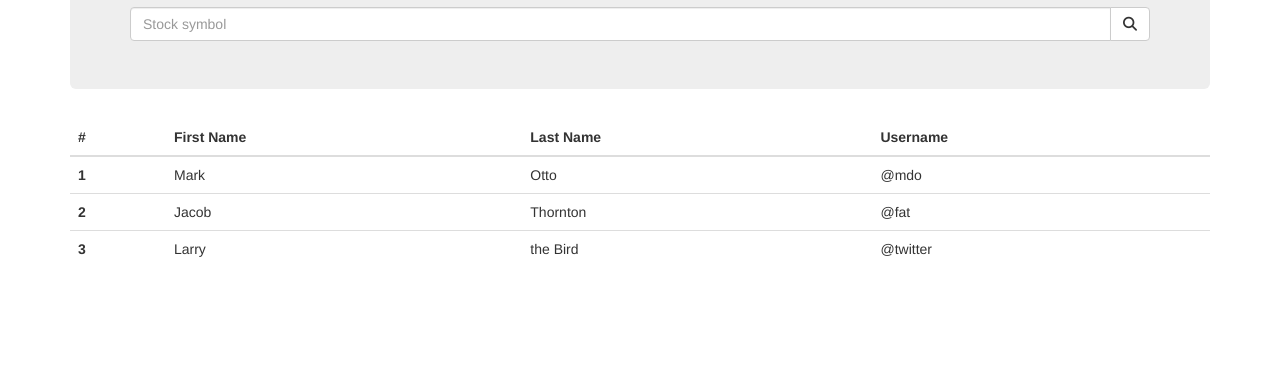
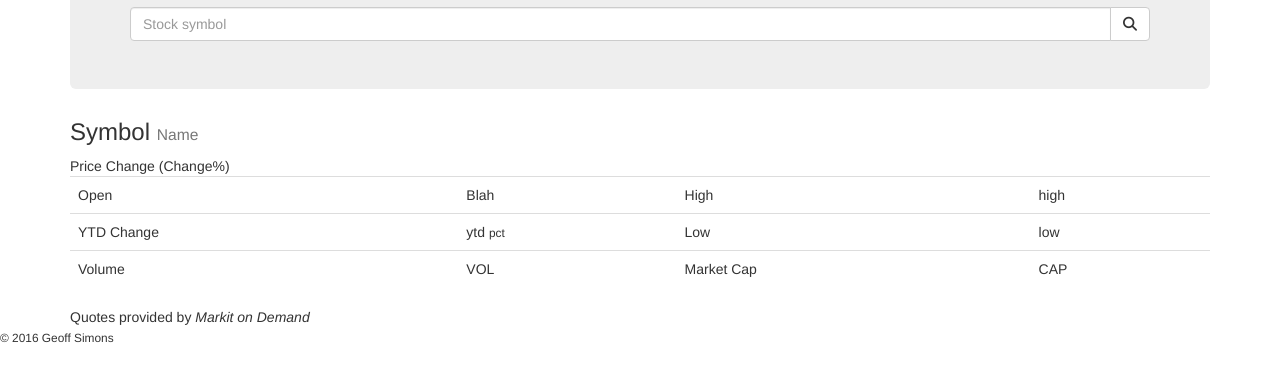
Before and after one commit to geoffsimons/gws-stock-example, a plain HTML site: page static/index.html in a window 1280 px wide. Shown: the part 140-522 px from the top of the page. Drawn offline with nearby package versions, Linux system fonts and the light colour scheme.

Commit message:
Added views for return data.
Bootstrap v4-alpha classes applied, but I can do more.
Also included numeral to format the results.

```diff
--- a/static/index.html
+++ b/static/index.html
@@ -34,36 +34,66 @@
           </div>
         </div>
       </div>
-      <table class="table">
-        <thead class="thead-default">
-          <tr>
-            <th>#</th>
-            <th>First Name</th>
-            <th>Last Name</th>
-            <th>Username</th>
-          </tr>
-        </thead>
+
+<!--
+Change:0.649999999999991
+ChangePercent:0.555650538553592
+ChangePercentYTD:11.7518525555767
+ChangeYTD:105.26
+High:118.17
+LastPrice:117.63
+Low:117.13
+MSDate:42657
+MarketCap:633842550090
+Name:"Apple Inc"
+Open:117.88
+Status:"SUCCESS"
+Symbol:"AAPL"
+Timestamp:"Fri Oct 14 00:00:00 UTC-04:00 2016"
+Volume:35652191
+======
+Prev Close	5,213.33
+Open	5,241.26
+Volume	1,588,125,058
+Day's Range	5,213.37 - 5,258.88
+52wk Range	4,209.76 - 5,342.88
+Avg Vol (3m)	1,777,637,230
+
+-->
+      <h3>
+        <span id="ticker">Symbol</span>
+        <small id="asset-name" class="text-muted">Name</small>
+      </h3>
+      <span id="last-price">Price</span>
+      <span id="change" class="">Change</span>
+      (<span id="change-percent">Change%</span>)
+
+      <table id="info" class="table">
         <tbody>
           <tr>
-            <th scope="row">1</th>
-            <td>Mark</td>
-            <td>Otto</td>
-            <td>@mdo</td>
+            <td>Open</td>
+            <td id="open-price">Blah</td>
+            <td>High</td>
+            <td id="high-price">high</td>
           </tr>
           <tr>
-            <th scope="row">2</th>
-            <td>Jacob</td>
-            <td>Thornton</td>
-            <td>@fat</td>
+            <td>YTD Change</td>
+            <td>
+              <span id="ytd-change">ytd</span>
+              <small id="ytd-percent">pct</small>
+            </td>
+            <td>Low</td>
+            <td id="low-price">low</td>
           </tr>
           <tr>
-            <th scope="row">3</th>
-            <td>Larry</td>
-            <td>the Bird</td>
-            <td>@twitter</td>
+            <td>Volume</td>
+            <td id="volume" class="text-uppercase">vol</td>
+            <td>Market Cap</td>
+            <td id="market-cap" class="text-uppercase">cap</td>
           </tr>
         </tbody>
       </table>
+      <footer>Quotes provided by <cite>Markit on Demand</cite></footer>
 
     </div>
 
@@ -76,11 +106,14 @@
     <!-- In theory, we should probably load jquery from the link above,
           because we will be contacting a remote API anyways. -->
     <!-- Include all compiled plugins (below), or include individual files as needed -->
-
     <script src="https://ajax.googleapis.com/ajax/libs/jquery/3.0.0/jquery.min.js" integrity="sha384-THPy051/pYDQGanwU6poAc/hOdQxjnOEXzbT+OuUAFqNqFjL+4IGLBgCJC3ZOShY" crossorigin="anonymous"></script>
     <script src="https://cdnjs.cloudflare.com/ajax/libs/tether/1.2.0/js/tether.min.js" integrity="sha384-Plbmg8JY28KFelvJVai01l8WyZzrYWG825m+cZ0eDDS1f7d/js6ikvy1+X+guPIB" crossorigin="anonymous"></script>
     <script src="https://maxcdn.bootstrapcdn.com/bootstrap/4.0.0-alpha.4/js/bootstrap.min.js" integrity="sha384-VjEeINv9OSwtWFLAtmc4JCtEJXXBub00gtSnszmspDLCtC0I4z4nqz7rEFbIZLLU" crossorigin="anonymous"></script>
+    <script src="js/numeral.min.js"></script>
     <script src="js/script.js"></script>
 
+    <div class="m-x-auto" style="width:200px;">
+      <small class="text-xs-center">&copy; 2016 Geoff Simons</small>
+    </div>
   </body>
 </html>
--- a/static/js/script.js
+++ b/static/js/script.js
@@ -20,10 +20,23 @@ function startSearch() {
 function processData(data) {
   console.log("processData...");
   console.log(data);
-}
+  //TODO: Check for errors.
 
-function jsonCallback(json){
-  console.log(json);
+  $('#ticker').text(data.Symbol);
+  $('#asset-name').text(data.Name);
+  $('#last-price').text(data.LastPrice);
+  $('#change').html(numeral(data.Change).format('+0.000'));
+  $('#change-percent').html(numeral(data.ChangePercent/100).format('0.00%'));
+
+  $('#open-price').text(data.Open);
+  $('#high-price').text(data.High);
+  $('#low-price').text(data.Low);
+  $('#ytd-change').text(data.ChangeYTD);
+  $('#ytd-percent').text(numeral(data.ChangePercentYTD/100).format('(0.00%)'));
+
+  $('#volume').text(numeral(data.Volume).format('0.000a'));
+  $('#market-cap').text(numeral(data.MarketCap).format('0.000a'));
+
 }
 
 function injectScript(url) {
```
